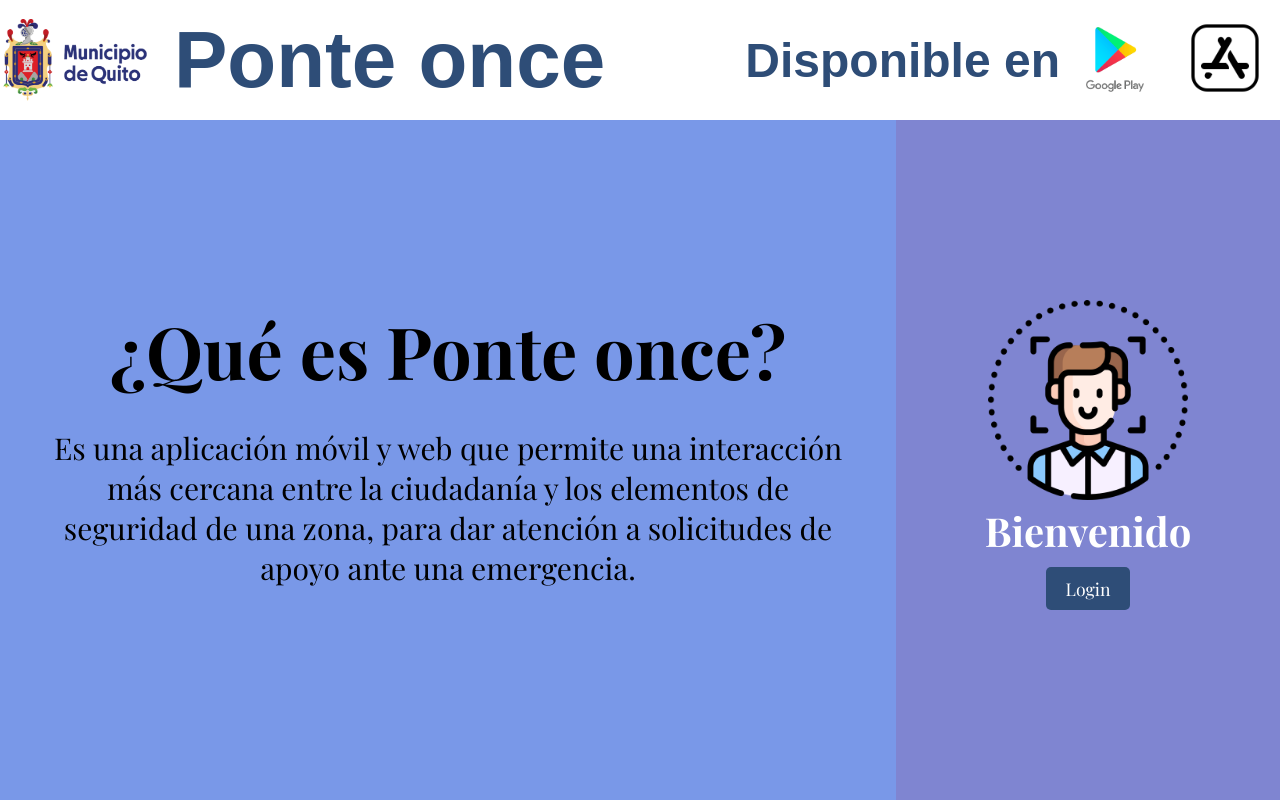
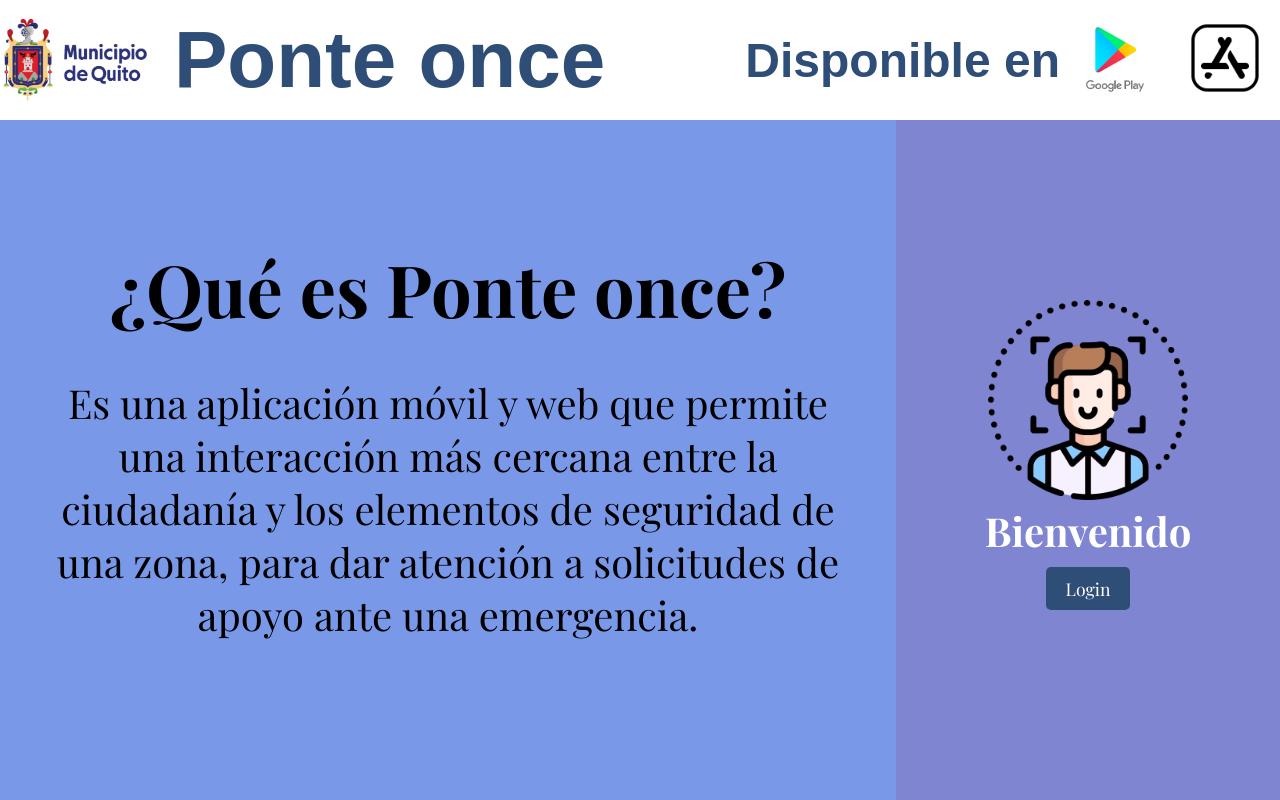
Before and after one commit to JoseC982/Proyectoweb, a React (Create React App) app in the folder proyecto/proyecto-ponte-pilas/: page / in a window 1280 px wide. Built offline with nearby package versions, Linux system fonts and the light colour scheme; a web font is replaced by a local one.

Commit message:
acomode el boton de regresar de la interfaz visualizacion de reportes

```diff
--- a/proyecto/proyecto-ponte-pilas/src/componentes/VisualizarReportes.jsx
+++ b/proyecto/proyecto-ponte-pilas/src/componentes/VisualizarReportes.jsx
@@ -95,7 +95,7 @@ export default function VisualizarReportes() {
             </div>
             {/* Botón para regresar al menú principal */}
             <div className="botones-reportes">
-              <button className="btn-regresar" onClick={() => navigate("/menuUsuario")}>REGRESAR</button>
+              <button className="us-btn-regresar" onClick={() => navigate("/menuUsuario")}>REGRESAR</button>
             </div>
           </div>
         </section>
--- a/proyecto/proyecto-ponte-pilas/src/estilos/Home.css
+++ b/proyecto/proyecto-ponte-pilas/src/estilos/Home.css
@@ -77,7 +77,7 @@ html {
   margin: 0;
 }
 .description p {
-  font-size: 30px;
+  font-size: 40px;
   margin-left: 50px;
   margin-right: 50px;
 }
```
